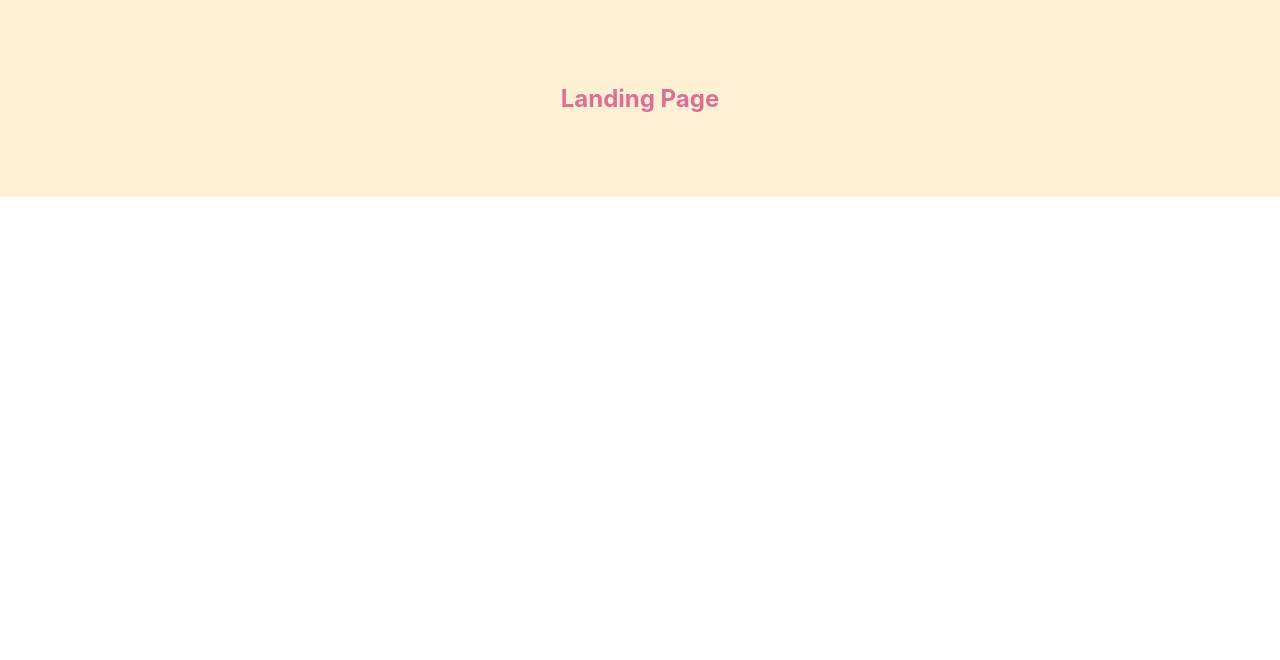
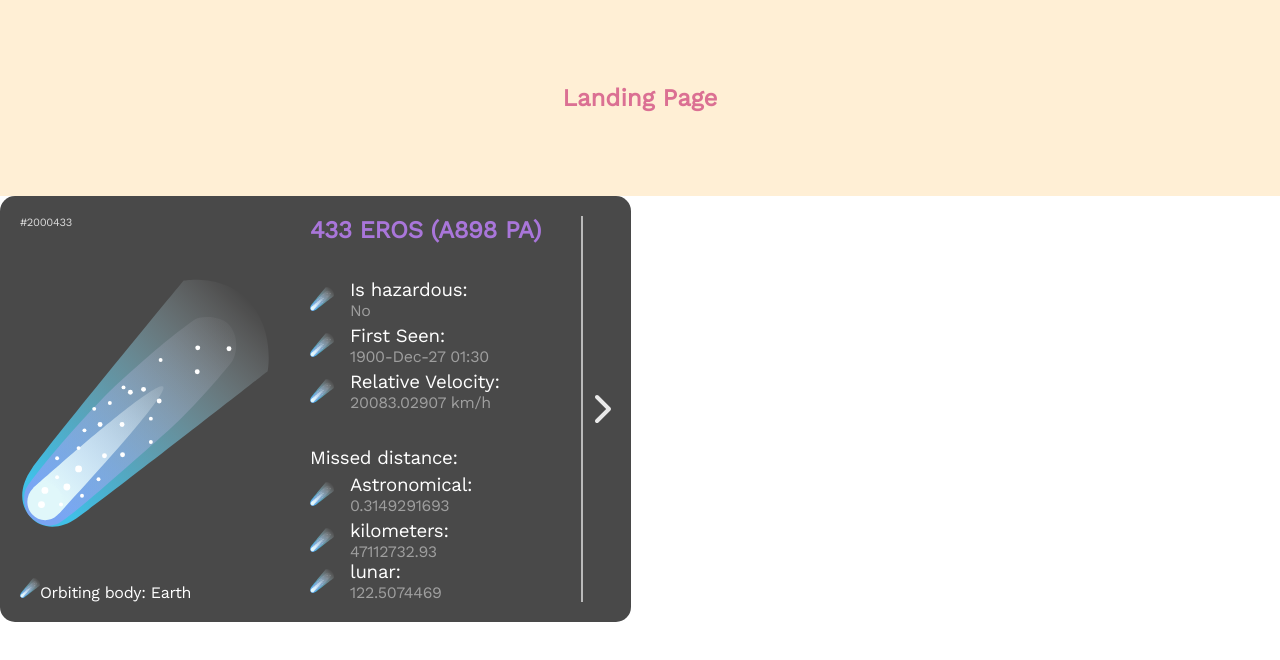
Before and after one commit to stelianok/asteroid-trivia, a React (Create React App) app in the folder client/: page / in a window 1280 px wide. Shown: the top 660 px of the page. Built offline with nearby package versions, Linux system fonts and the light colour scheme; no server answers.

Commit message:
feat: create initial structure for card component
criado estrutura inicial do componente

```diff
--- a/client/package.json
+++ b/client/package.json
@@ -3,10 +3,15 @@
   "version": "0.1.0",
   "private": true,
   "dependencies": {
+    "@fortawesome/fontawesome-svg-core": "^6.1.1",
+    "@fortawesome/free-regular-svg-icons": "^6.1.1",
+    "@fortawesome/free-solid-svg-icons": "^6.1.1",
+    "@fortawesome/react-fontawesome": "^0.1.18",
     "@testing-library/jest-dom": "^5.16.4",
     "@testing-library/react": "^13.3.0",
     "@testing-library/user-event": "^13.5.0",
     "axios": "^0.27.2",
+    "font-awesome": "^4.7.0",
     "react": "^18.1.0",
     "react-dom": "^18.1.0",
     "react-scripts": "5.0.1",
--- a/client/src/App.jsx
+++ b/client/src/App.jsx
@@ -1,32 +1,40 @@
-import React, {useState, useEffect} from 'react';
+import React, { useState, useEffect } from "react";
 import axios from "axios";
 
-import LandingPage from './components/LandingPage';
+import LandingPage from "./components/LandingPage";
+import AsteroidCard from "./components/AsteroidCard";
 
-const baseURL = "https://api.nasa.gov/neo/rest/v1/neo/browse/?api_key=BATATA";
-
+const baseURL =
+  "https://api.nasa.gov/neo/rest/v1/neo/browse/?api_key=XbOL6eVBSgeONZepEUOQhgEODrnISyPUHht7iTsC";
 
 function App() {
-  function GetRandomPlanet(){
-    console.log("planeta aleatório")
+  function GetRandomPlanet() {
+    console.log("planeta aleatório");
   }
 
   const [meteor, setMeteor] = useState();
 
-  useEffect(() => { axios.get(baseURL).then((response) => {
+  useEffect(() => {
+    const fetchData = async () => {
+      await axios
+        .get(baseURL)
+        .then(({ data }) => {
+          setMeteor(
+            data.near_earth_objects[Object.keys(data.near_earth_objects)[0]]
+          );
+          console.log(data.near_earth_objects[0]);
+          GetRandomPlanet();
+        })
+        .catch((err) => console.error(err));
+    };
 
-      setMeteor(response.data.near_earth_objects[0]);
-      console.log(response.data.near_earth_objects[0]);
-      GetRandomPlanet();
-
-    }).catch(() => {
-      console.log("Deu erro na api")
-    })
+    fetchData();
   }, []);
 
   return (
     <>
-      <LandingPage/>
+      <LandingPage />
+      <AsteroidCard />
     </>
   );
 }
--- a/client/src/components/AsteroidCard/index.jsx
+++ b/client/src/components/AsteroidCard/index.jsx
@@ -1,9 +1,154 @@
-import React from "react";
+import {
+  CardContainer,
+  CardSection,
+  CardSectionGroup,
+  CardTitle,
+  InformationItem,
+  VerticaLine,
+} from "./styles";
 
-export default function AsteroidCard(){
-  return(
-    <div>
-      Card
-    </div>
-  )
+import Asteroid from "../../assets/img/Asteroid.svg";
+
+import { FontAwesomeIcon } from "@fortawesome/react-fontawesome";
+import { faChevronRight } from "@fortawesome/free-solid-svg-icons";
+
+const meteor = {
+  id: "2000433",
+  neo_reference_id: "2000433",
+  name: "433 Eros (A898 PA)",
+  name_limited: "Eros",
+  designation: "433",
+  nasa_jpl_url: "http://ssd.jpl.nasa.gov/sbdb.cgi?sstr=2000433",
+  absolute_magnitude_h: 10.31,
+  estimated_diameter: {
+    kilometers: {
+      estimated_diameter_min: 23.0438466577,
+      estimated_diameter_max: 51.5276075896,
+    },
+    meters: {
+      estimated_diameter_min: 23043.8466576534,
+      estimated_diameter_max: 51527.6075895943,
+    },
+    miles: {
+      estimated_diameter_min: 14.3187780415,
+      estimated_diameter_max: 32.0177610556,
+    },
+    feet: {
+      estimated_diameter_min: 75603.1738682955,
+      estimated_diameter_max: 169053.8360842445,
+    },
+  },
+  is_potentially_hazardous_asteroid: false,
+  close_approach_data: [
+    {
+      close_approach_date: "1900-12-27",
+      close_approach_date_full: "1900-Dec-27 01:30",
+      epoch_date_close_approach: -2177879400000,
+      relative_velocity: {
+        kilometers_per_second: "5.5786191875",
+        kilometers_per_hour: "20083.0290749201",
+        miles_per_hour: "12478.8132604691",
+      },
+      miss_distance: {
+        astronomical: "0.3149291693",
+        lunar: "122.5074468577",
+        kilometers: "47112732.928149391",
+        miles: "29274494.7651919558",
+      },
+      orbiting_body: "Earth",
+    },
+  ],
+};
+
+export default function AsteroidCard() {
+  const {
+    id,
+    name,
+    is_potentially_hazardous_asteroid: isHazardous,
+    close_approach_data: [
+      {
+        orbiting_body,
+        close_approach_date_full: first_seen,
+        relative_velocity: { kilometers_per_hour },
+        miss_distance: { astronomical, kilometers, lunar },
+      },
+    ],
+  } = meteor;
+
+  return (
+    <CardContainer>
+      <CardSection padding='0'>
+        <span id='asteroid-id'>#{id}</span>
+        <img src={Asteroid} alt='Asteroid' width={250} />
+        <label htmlFor='orbit-body'>
+          <img src={Asteroid} alt='Asteroid' width={20} />
+          Orbiting body:
+          <span id='orbit-body'> {orbiting_body}</span>
+        </label>
+      </CardSection>
+      <CardSection>
+        <CardTitle>{name}</CardTitle>
+        <CardSection>
+          <CardSectionGroup>
+            <div className='container'>
+              <InformationItem>
+                <img src={Asteroid} alt='Is Danger?' />
+                <div>
+                  <h3>Is hazardous:</h3>
+                  <span>{isHazardous ? "Yes" : "No"}</span>
+                </div>
+              </InformationItem>
+              <InformationItem>
+                <img src={Asteroid} alt='Is Danger?' />
+                <div>
+                  <h3>First Seen:</h3>
+                  <span>{first_seen}</span>
+                </div>
+              </InformationItem>
+              <InformationItem>
+                <img src={Asteroid} alt='Is Danger?' />
+                <div>
+                  <h3>Relative Velocity:</h3>
+                  <span>
+                    {Number(kilometers_per_hour).toPrecision(10)} km/h
+                  </span>
+                </div>
+              </InformationItem>
+            </div>
+          </CardSectionGroup>
+          <CardSectionGroup>
+            <div className='container'>
+              <h3>Missed distance:</h3>
+              <InformationItem>
+                <img src={Asteroid} alt='Is Danger?' />
+                <div>
+                  <h3>Astronomical:</h3>
+                  <span>{Number(astronomical).toPrecision(10)}</span>
+                </div>
+              </InformationItem>
+              <InformationItem>
+                <img src={Asteroid} alt='Is Danger?' />
+                <div>
+                  <h3>kilometers:</h3>
+                  <span>{Number(kilometers).toPrecision(10)}</span>
+                </div>
+              </InformationItem>
+            </div>
+            <InformationItem>
+              <img src={Asteroid} alt='Is Danger?' />
+              <div>
+                <h3>lunar:</h3>
+                <span>{Number(lunar).toPrecision(10)}</span>
+              </div>
+            </InformationItem>
+          </CardSectionGroup>
+        </CardSection>
+      </CardSection>
+      <CardSection>
+        <VerticaLine>
+          <FontAwesomeIcon icon={faChevronRight} size='2x' />
+        </VerticaLine>
+      </CardSection>
+    </CardContainer>
+  );
 }
--- a/client/src/components/AsteroidCard/styles.js
+++ b/client/src/components/AsteroidCard/styles.js
@@ -0,0 +1,114 @@
+import styled from "styled-components";
+
+const CardContainer = styled.div`
+  width: fit-content;
+  max-width: 600px;
+
+  display: flex;
+  padding: 20px 20px;
+
+  gap: 40px;
+
+  background-color: #0a0a0abd;
+  border-radius: 15px;
+
+  & > * {
+    letter-spacing: -0.02em;
+  }
+`;
+
+const CardSection = styled.section`
+  display: flex;
+  padding: ${(props) => (props.padding ? props.padding : "0")};
+  flex-direction: ${(props) => (props.direction ? props.direction : "column")};
+
+  gap: 35px;
+
+  color: #fff;
+
+  justify-content: space-between;
+
+  & > span {
+    font-size: 0.8rem;
+  }
+
+  & > img {
+    align-self: center;
+  }
+
+  #asteroid-id {
+    font-size: 0.7rem;
+    opacity: 0.8;
+  }
+`;
+
+const CardSectionGroup = styled.div`
+  display: flex;
+  flex-direction: column;
+
+  & > .container {
+    display: flex;
+    flex-direction: column;
+    gap: 5px;
+  }
+
+  & > h2,
+  h3 {
+    font-weight: normal;
+    margin: 0;
+  }
+`;
+
+const InformationItem = styled.div`
+  display: flex;
+  align-items: center;
+  width: 100%;
+
+  & > div {
+    display: flex;
+    flex-direction: column;
+
+    & > span {
+      font-size: 1rem;
+      color: #9f9f9f;
+    }
+  }
+
+  & > img {
+    width: 1.5rem;
+    height: 1.5rem;
+    margin-right: 1rem;
+  }
+`;
+
+const VerticaLine = styled.div`
+  display: flex;
+  align-items: center;
+
+  & > svg {
+    margin-left: 0.5rem;
+    color: #ffffffe0;
+  }
+
+  border-left: 2px solid #ffffff9e;
+  height: 100%;
+`;
+
+const CardTitle = styled.h1`
+  font-size: 1.5rem;
+  font-weight: 700;
+  text-transform: uppercase;
+
+  margin: 0;
+
+  color: #a976da;
+`;
+
+export {
+  CardContainer,
+  CardSection,
+  CardTitle,
+  CardSectionGroup,
+  InformationItem,
+  VerticaLine,
+};
--- a/client/src/index.css
+++ b/client/src/index.css
@@ -1,13 +1,13 @@
+@import url("https://fonts.googleapis.com/css2?family=Work+Sans&display=swap");
+
 body {
   margin: 0;
-  font-family: -apple-system, BlinkMacSystemFont, 'Segoe UI', 'Roboto', 'Oxygen',
-    'Ubuntu', 'Cantarell', 'Fira Sans', 'Droid Sans', 'Helvetica Neue',
-    sans-serif;
+  font-family: "Work Sans", sans-serif;
   -webkit-font-smoothing: antialiased;
   -moz-osx-font-smoothing: grayscale;
 }
 
 code {
-  font-family: source-code-pro, Menlo, Monaco, Consolas, 'Courier New',
+  font-family: source-code-pro, Menlo, Monaco, Consolas, "Courier New",
     monospace;
 }
```
Also changed, not shown: client/src/assets/img/Asteroid.svg (added), 1 other file (tests, documents, lock files or other folders).
